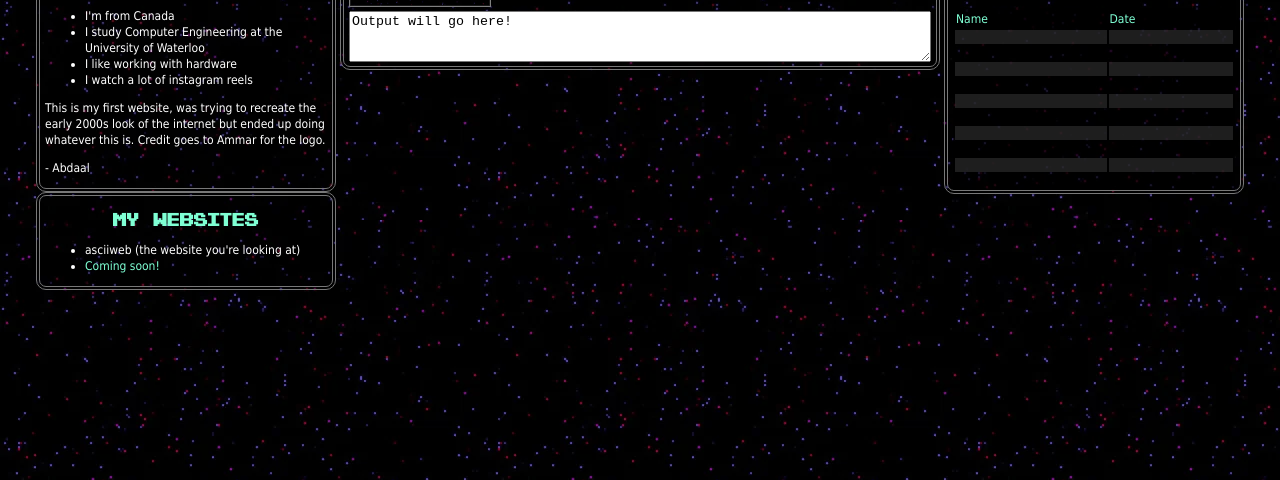
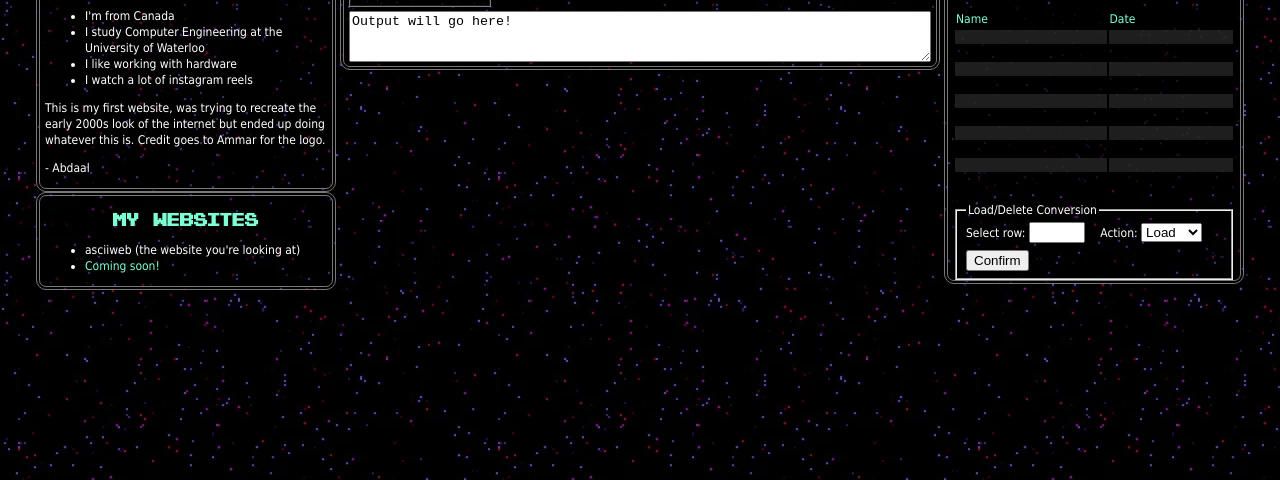
Before and after one commit to abdaalsy/asciigen, a plain HTML site: page index.html in a window 1280 px wide. Shown: the part 320-800 px from the top of the page. Drawn offline with Linux system fonts and the light colour scheme.

Commit message:
added form for loading/deleting saved data

```diff
--- a/index.html
+++ b/index.html
@@ -11,7 +11,8 @@
             <tbody>
                 <tr>
                     <td id="about-menu" class="side-menu">
-                       <div class="box">
+                        <!-- About section -->
+                        <div class="box">
                             <h2 class="title-text">ABOUT</h2>
                             <a href="https://github.com/abdaalsy" target="_blank"><img id="pfp" title="my github" alt="GitHub Profile Picture" src="https://avatars.githubusercontent.com/u/91766228?v=4" /></a>
                             <p><span class="title-text">HELLO,</span>
@@ -37,6 +38,7 @@
                         </div>
                     </td>
                     <td id="main" style="max-width: 600px;">
+                        <!-- main section -->
                         <div class="box">
                             <h2 class="title-text">WELCOME TO ASCIIGEN</h2>
                             <p>Choose an image file or enter an image url to convert this image into text! Supported file formats include PPM, PNG, JPEG, GIF, TIFF, and BMP.</p>
@@ -53,11 +55,12 @@
                              </form>
                              <!-- TODO: Add some green confirmation text if successful, add a red error message if not -->
                              <textarea id="output" readonly rows="3" cols="80">Output will go here!</textarea>
-                             <!-- TODO: Copy button and save button -->
+                             <!-- TODO: Save form -->
                         </div>
                     </td>
 
                     <td id="vault-menu" class="side-menu">
+                        <!-- Vault section -->
                         <div id="vault" class="box">
                             <h2 class="title-text">VAULT</h2>
                             <p>
@@ -121,7 +124,19 @@
                                     </tr>
                                 </tbody>
                             </table>
-                            <!-- form for loading or deleting a certain column -->
+                            <!-- Form for loading/deleting a conversion, might have to figure out the required thing-->
+                            <form id="load-delete" method="post">
+                                <fieldset>
+                                    <legend>Load/Delete Conversion</legend>
+                                    <label for="row-select">Select row: <input required id="row-select" type="number" name="row-select" min="1" max="10"></label>
+                                    <label for="action-select"> Action:</label>
+                                    <select required id="action-select" name="action-select">
+                                        <option>Load</option>
+                                        <option>Delete</option>
+                                    </select>
+                                    <input type="submit" value="Confirm" style="margin-top: 0.5em;">
+                                </fieldset>
+                            </form>
                         </div>
                     </td>
                 </tr>
--- a/style.css
+++ b/style.css
@@ -122,6 +122,7 @@ fieldset[class~="input-type"] {
     width: 100%;
     text-align: left;
     background-color: rgba(0, 0, 0, 0.6);
+    margin-bottom: 1em;
 }
 
 table.alternating tr:nth-child(odd)  {
@@ -135,3 +136,7 @@ table.alternating thead tr {
 table#vault-data td {
     height: 1em;
 }
+
+label[for="row-select"] {
+    margin-right: 1em;
+}
```
